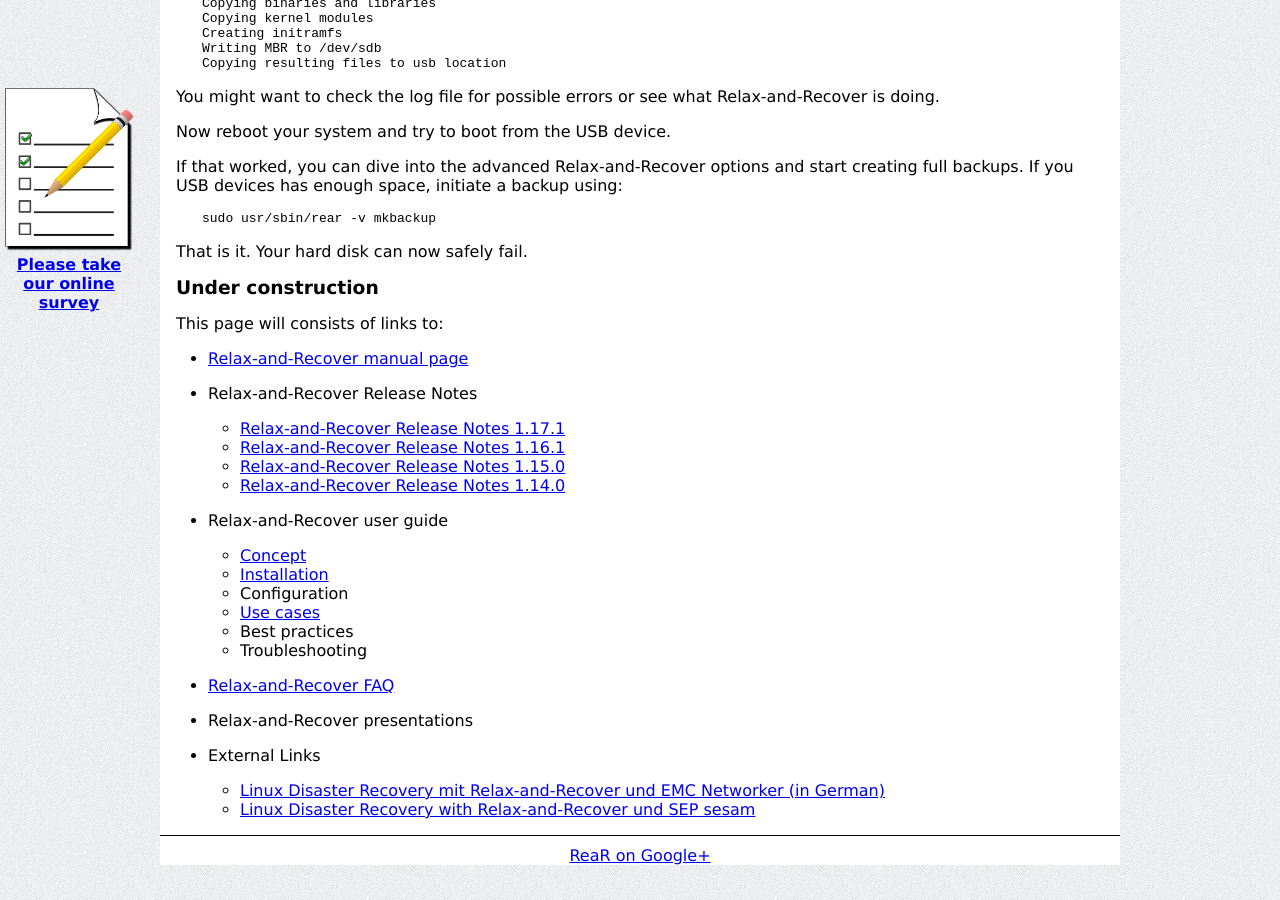
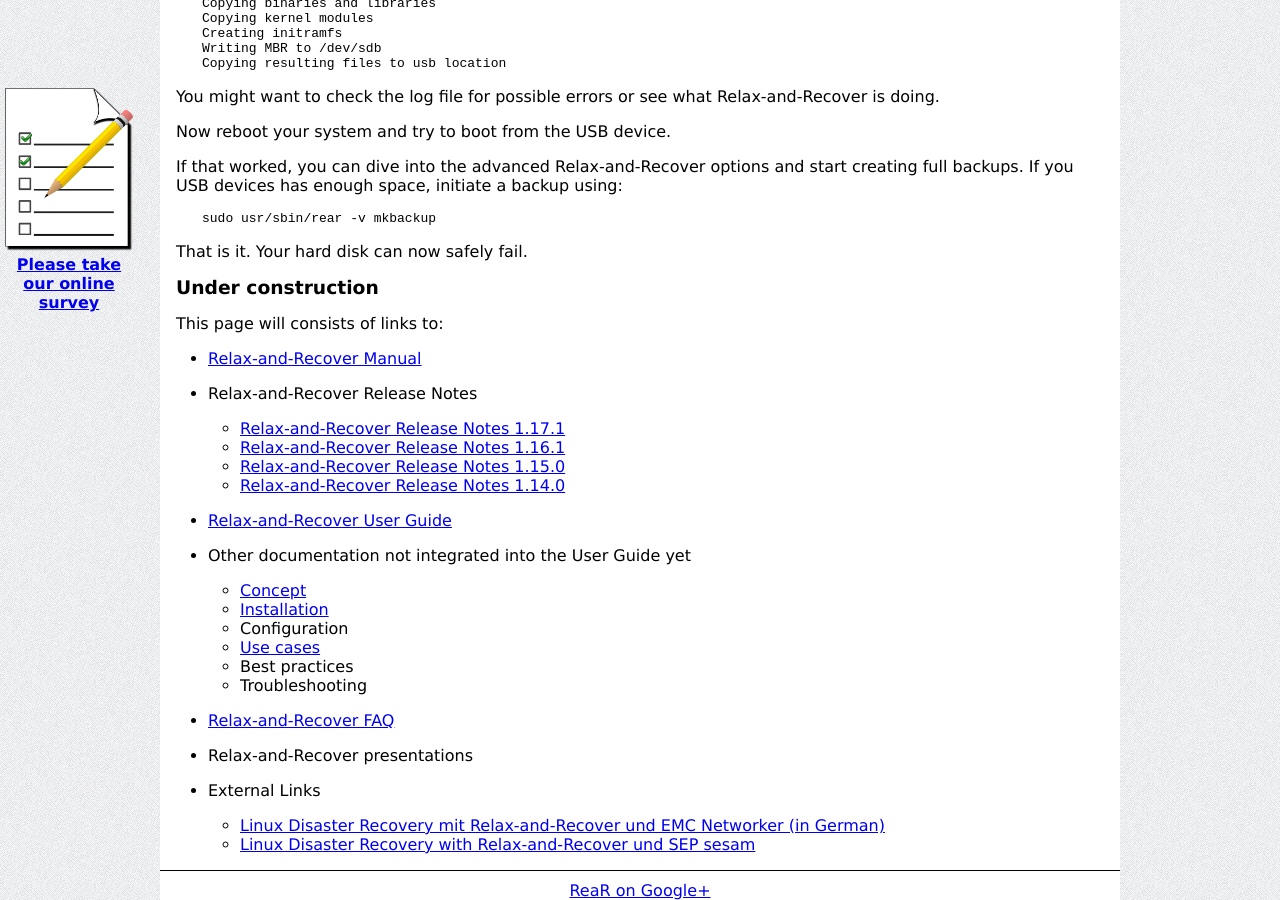
Before and after one commit to rear/rear.github.com, a Jekyll site: the page built from documentation/index.md, in a window 1280 px wide and 900 px high, scrolled down 1052 px. Built offline with Jekyll 4.4.1, drawn with Linux system fonts in a browser that asks for light colours; comment, search, counter and statistics services are not loaded; before the commit the page ends 1917 px from its top, so only the background shows below that.

Commit message:
Added a link to the GitHub user guide and separately mention the items not included (yet)

```diff
--- a/documentation/index.md
+++ b/documentation/index.md
@@ -80,7 +80,7 @@
 
 This page will consists of links to:
 
- - [Relax-and-Recover manual page](https://github.com/rear/rear/blob/master/doc/rear.8.asciidoc)
+ - [Relax-and-Recover Manual](https://github.com/rear/rear/blob/master/doc/rear.8.asciidoc)
 
  - Relax-and-Recover Release Notes
 
@@ -89,7 +89,9 @@
    * [Relax-and-Recover Release Notes 1.15.0](http://relax-and-recover.org/documentation/release-notes-1-15)
    * [Relax-and-Recover Release Notes 1.14.0](http://relax-and-recover.org/documentation/release-notes-1-14)
 
- - Relax-and-Recover user guide
+ - [Relax-and-Recover User Guide](https://github.com/rear/rear/blob/master/doc/user-guide/relax-and-recover-user-guide.asciidoc)
+
+ - Other documentation not integrated into the User Guide yet
 
    * [Concept](http://relax-and-recover.org/documentation/concept)
    * [Installation](http://relax-and-recover.org/documentation/installation)
```
